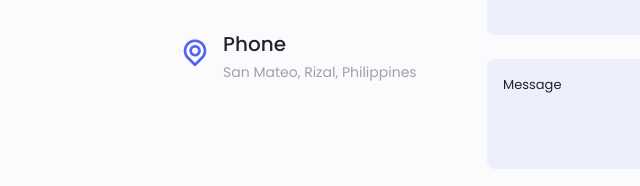
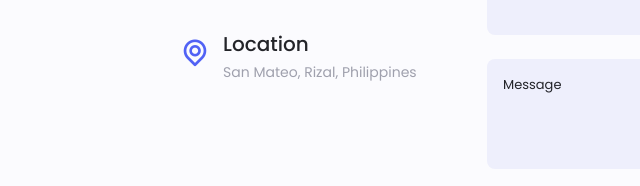
Before and after one commit to marcaltea2/My-Portfolio, a plain HTML site: page marc-chino-altea/index.html in a window 1280 px wide. Shown: the part 4009-4195 px from the top of the page, 77-717 px from the left. Drawn offline with nearby package versions, Linux system fonts and the light colour scheme.

Commit message:
Update index.html

```diff
--- a/marc-chino-altea/index.html
+++ b/marc-chino-altea/index.html
@@ -784,7 +784,7 @@
         <i class="uil uil-location-point contact__icon"></i>
 
         <div>
-          <h3 class="contact__title">Phone</h3>
+          <h3 class="contact__title">Location</h3>
           <span class="contact__subtitle">San Mateo, Rizal, Philippines</span>
         </div>
       </div>
```
